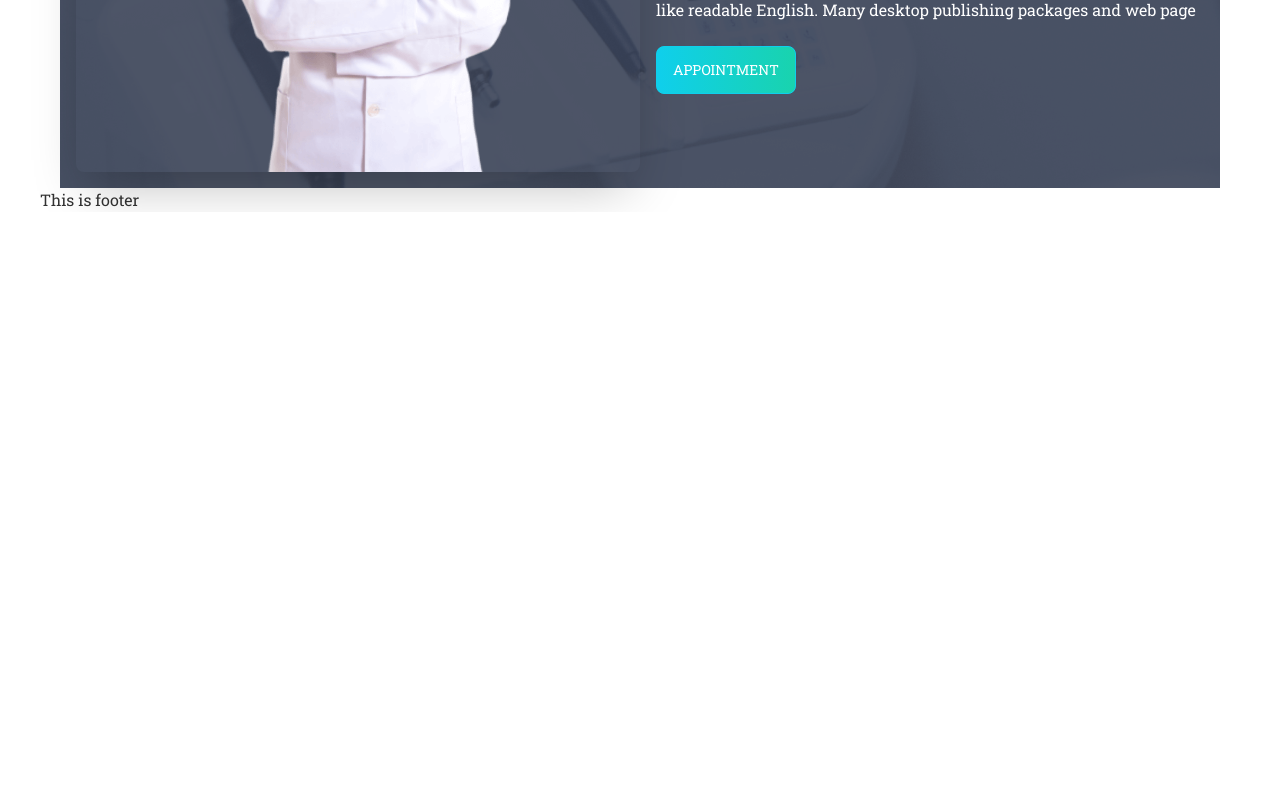
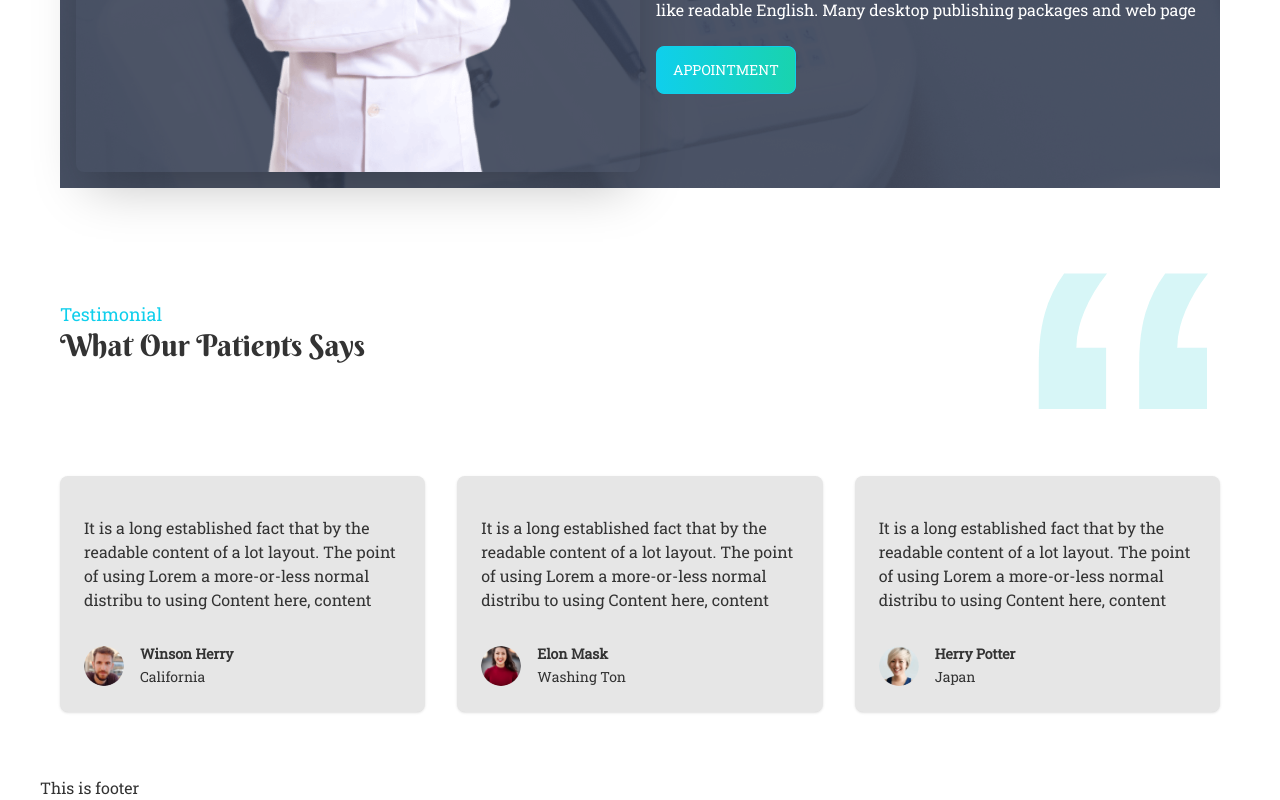
Before and after one commit to LaboneeAktar/doctors-portal-client, a React (Create React App) app: page / in a window 1280 px wide. Shown: the part 2214-3014 px from the top of the page. Before the commit the page ends 2426 px from the top, so only its background shows below. Built offline with nearby package versions, Linux system fonts and the light colour scheme.

Commit message:
testimonial section

```diff
--- a/src/Pages/Home/ExceptionalCare/ExceptionalCare.js
+++ b/src/Pages/Home/ExceptionalCare/ExceptionalCare.js
@@ -6,13 +6,13 @@ const ExceptionalCare = () => {
   return (
     <div className="mt-16">
       <div className="hero">
-        <div className="hero-content flex-col lg:flex-row px-28 py-5">
+        <div className="hero-content flex-col lg:flex-row lg:px-28 py-5">
           <img
             src={treatment}
             className="lg:w-1/2 rounded-lg shadow-2xl lg:h-96"
             alt=""
           />
-          <div className="px-16 py-16">
+          <div className="lg:px-16 lg:py-16 pt-5">
             <h1 className="text-3xl font-bold">
               Exceptional Dental Care, on Your Terms
             </h1>
--- a/src/Pages/Home/Home/Home.js
+++ b/src/Pages/Home/Home/Home.js
@@ -3,6 +3,7 @@ import Banner from "../Banner/Banner.js";
 import ExceptionalCare from "../ExceptionalCare/ExceptionalCare.js";
 import InfoCards from "../InfoCards/InfoCards.js";
 import MakeAppoinment from "../MakeAppoinment/MakeAppoinment.js";
+import PatientsSays from "../PatientsSays/PatientsSays.js";
 import Services from "../Services/Services.js";
 
 const Home = () => {
@@ -13,6 +14,7 @@ const Home = () => {
       <Services></Services>
       <ExceptionalCare></ExceptionalCare>
       <MakeAppoinment></MakeAppoinment>
+      <PatientsSays></PatientsSays>
     </div>
   );
 };
--- a/src/Pages/Home/MakeAppoinment/MakeAppoinment.js
+++ b/src/Pages/Home/MakeAppoinment/MakeAppoinment.js
@@ -7,7 +7,7 @@ const MakeAppoinment = () => {
   return (
     <div>
       <section
-        className="mt-32"
+        className="lg:mt-32 mt-8"
         style={{
           background: `url(${appointment})`,
         }}
--- /dev/null
+++ b/src/Pages/Home/PatientsSays/Patient.js
@@ -0,0 +1,32 @@
+import React from "react";
+
+const Patient = ({ patient }) => {
+  const { name, address, message, img } = patient;
+  return (
+    <div className="lg:mt-16 lg:mb-16">
+      <div className="max-w-md p-6 overflow-hidden rounded-lg  bg-base-200 shadow dark:bg-gray-900 dark:text-gray-100">
+        <article>
+          <p className="mt-4 dark:text-gray-400">{message}</p>
+          <div className="flex items-center mt-8 space-x-4">
+            <img
+              src={img}
+              alt=""
+              className="w-10 h-10 rounded-full dark:bg-gray-500"
+            />
+            <div>
+              <h3 className="text-sm font-semibold">{name}</h3>
+              <time
+                datetime="2021-02-18"
+                className="text-sm dark:text-gray-400"
+              >
+                {address}
+              </time>
+            </div>
+          </div>
+        </article>
+      </div>
+    </div>
+  );
+};
+
+export default Patient;
--- /dev/null
+++ b/src/Pages/Home/PatientsSays/PatientsSays.js
@@ -0,0 +1,55 @@
+import React from "react";
+import Patient from "./Patient";
+import person1 from "../../../assets/images/people1.png";
+import person2 from "../../../assets/images/people2.png";
+import person3 from "../../../assets/images/people3.png";
+import qoute from "../../../assets/icons/quote.svg";
+
+const PatientsSays = () => {
+  const patientData = [
+    {
+      id: 1,
+      name: "Winson Herry",
+      address: "California",
+      message:
+        "It is a long established fact that by the readable content of a lot layout. The point of using Lorem a more-or-less normal distribu to using Content here, content",
+      img: person1,
+    },
+    {
+      id: 2,
+      name: "Elon Mask",
+      address: "Washing Ton",
+      message:
+        "It is a long established fact that by the readable content of a lot layout. The point of using Lorem a more-or-less normal distribu to using Content here, content",
+      img: person2,
+    },
+    {
+      id: 3,
+      name: "Herry Potter",
+      address: "Japan",
+      message:
+        "It is a long established fact that by the readable content of a lot layout. The point of using Lorem a more-or-less normal distribu to using Content here, content",
+      img: person3,
+    },
+  ];
+  return (
+    <div className="mt-16">
+      <div>
+        <div className="flex items-center justify-between">
+          <span>
+            <h4 className="text-lg text-primary">Testimonial</h4>
+            <h1 className=" text-3xl">What Our Patients Says</h1>
+          </span>
+          <img src={qoute} className="w-24 lg:w-48 lg:h-40" alt="" />
+        </div>
+      </div>
+      <div className="grid grid-cols-1 md:grid-cols-2 lg:grid-cols-3 gap-8">
+        {patientData.map((patient) => (
+          <Patient key={patient.id} patient={patient}></Patient>
+        ))}
+      </div>
+    </div>
+  );
+};
+
+export default PatientsSays;
```
